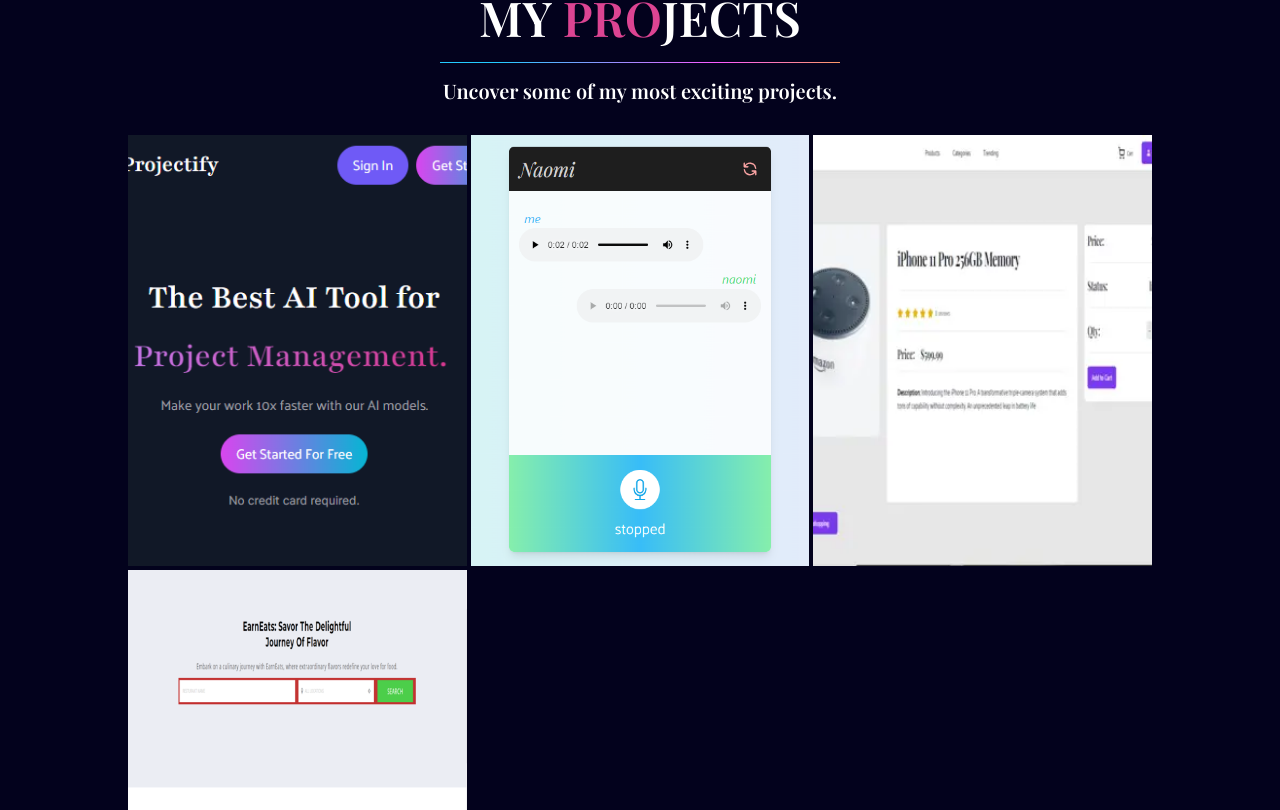
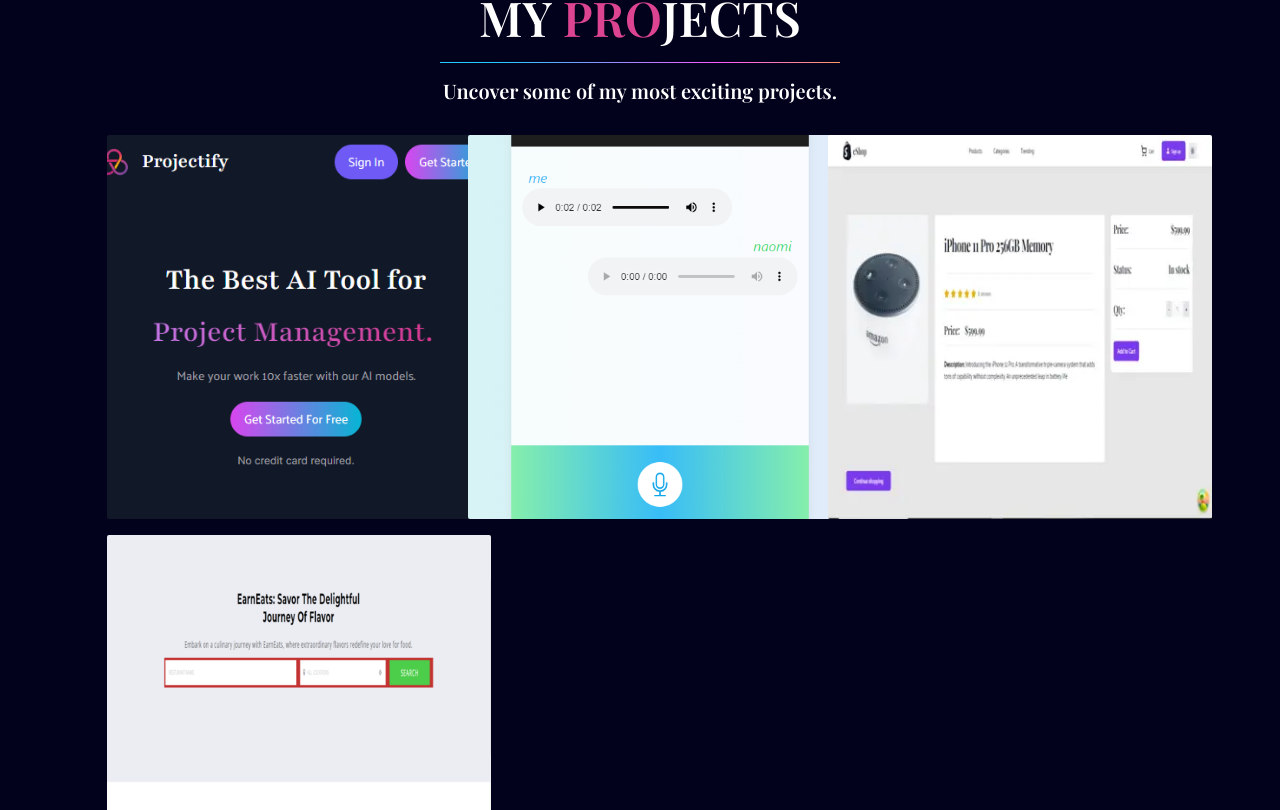
Before and after one commit to Earnstein/Portfolio, a React (Vite) app: page / in a window 1280 px wide. Shown: the part 1710-2520 px from the top of the page. Built offline with nearby package versions, Linux system fonts and the light colour scheme; a web font is replaced by a local one.

Commit message:
chore: made card a project background image

```diff
--- a/src/scenes/Projects.jsx
+++ b/src/scenes/Projects.jsx
@@ -21,7 +21,9 @@
     <motion.div
       viewport={{ once: true, amount: 0.5 }}
       variants={projectVariants}
-      className="relative mb-1 sm:mb-0"
+      className="relative mb-1 sm:mb-0 h-96 w-96 bg-cover bg-center rounded-sm bg-no-repeat
+      "
+      style={{ backgroundImage: `url(${image})` }}
     >
       <div
         className="absolute inset-0 h-full w-full opacity-0
@@ -45,7 +47,6 @@
           </a>
         </div>
       </div>
-      <img src={image} alt={title} className="w-full h-full object-cover" />
     </motion.div>
   );
 };
@@ -80,9 +81,9 @@
         </div>
       </motion.div>
       {/*PROJECTS*/}
-      <div className="flex justify-center items-center mx-auto max-w-5xl">
+      <div className="flex justify-center items-center">
         <motion.div
-          className="sm:grid md:grid-cols-3 sm:grid-cols-2 gap-1"
+          className="sm:grid md:grid-cols-3 sm:grid-cols-2 gap-4"
           initial="hidden"
           whileInView="visible"
           viewport={{ once: true, amount: 0.5 }}
```
